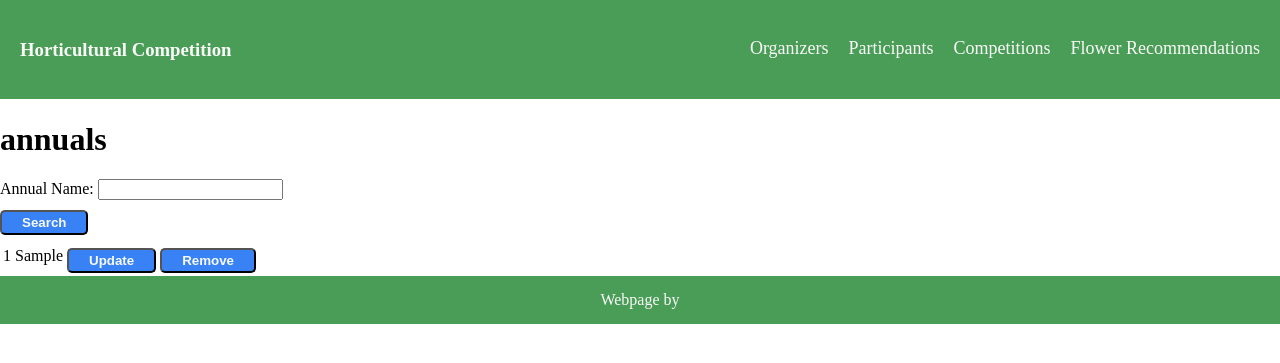
After one commit to iKeiNagai/Django, a Django app: page /Competitions/annual/1 in a window 1280 px wide. The commit adds this page. Shown: the top 363 px of the page. Run offline with Django 5.2, Linux system fonts and the light colour scheme; tables that the repository leaves empty hold one stand-in row (values such as "Sample post").

Commit message:
feat: annual/perennial page

```diff
--- a/dbproject/app/filters.py
+++ b/dbproject/app/filters.py
@@ -1,6 +1,6 @@
 import django_filters
 from django_filters import CharFilter, NumberFilter, ChoiceFilter
-from .models import User, Organizers, Competition, Flower
+from .models import User, Organizers, Competition, Flower, Perennials, Annuals
 
 class thefilter(django_filters.FilterSet) : #filter querysets
 
@@ -37,3 +37,15 @@ class entriesFilter(django_filters.FilterSet):
         model = Flower
         fields = ['species',
                   'color']
+
+class perennialFilter(django_filters.FilterSet):
+    perennials = CharFilter(field_name='perennials', lookup_expr='icontains', label='Perennial Name')
+    class Meta:
+        model = Perennials
+        fields = ['perennials']
+
+class annualsFilter(django_filters.FilterSet):
+    annuals = CharFilter(field_name='annuals', lookup_expr='icontains', label='Annual Name')
+    class Meta:
+        model = Annuals
+        fields = ['annuals']
--- a/dbproject/app/models.py
+++ b/dbproject/app/models.py
@@ -50,7 +50,8 @@ class Competition(models.Model):
 
 #perennials table
 class Perennials(models.Model):
-    perennial = models.OneToOneField(Competition, models.DO_NOTHING, primary_key=True)
+    perennial_id = models.AutoField(primary_key=True)
+    comp = models.ForeignKey(Competition, models.DO_NOTHING, db_column='comp')
     perennials = models.CharField(max_length=30, blank=True, null=True)
 
     class Meta:
@@ -59,8 +60,9 @@ class Perennials(models.Model):
 
 #annuals table
 class Annuals(models.Model):
-    annual = models.OneToOneField('Competition', models.DO_NOTHING, primary_key=True)
-    cosmos = models.CharField(max_length=30, blank=True, null=True)
+    annual_id = models.AutoField(primary_key=True)
+    comp = models.ForeignKey('Competition', models.DO_NOTHING, db_column='comp')
+    annuals = models.CharField(max_length=30, blank=True, null=True)
 
     class Meta:
         managed = False
--- a/dbproject/app/templates/competitions.html
+++ b/dbproject/app/templates/competitions.html
@@ -26,6 +26,10 @@
         <th>Location</th>
         <th>Competition Date&Time</th>
         <th>Participants</th>
+        <th></th>
+        <th></th>
+        <th><h5>Perennials</h5></th>
+        <th><h5>Annuals</h5></th>
         {% for competition in competitions %}
         <tr>
             <td>{{competition.c_id}}</td>
@@ -37,6 +41,8 @@
             <td><button>
                 <a href="{% url 'delete_object' obj_type='competition' obj_id=competition.c_id %}">Remove</a>
             </button></td>
+            <td><button><a href="{% url 'subclass' pora='perennial' id=competition.c_id %}">{{competition.perennials_set.count}}</a></button></td>
+            <td><button><a href="{% url 'subclass' pora='annual' id=competition.c_id %}">{{competition.annuals_set.count}}</a></button></td>
         </tr>
         {% endfor %}
 
--- a/dbproject/app/templates/home.html
+++ b/dbproject/app/templates/home.html
@@ -11,7 +11,7 @@
 <body>
 
     <div class="header">
-        <h3>Horticultural Competition</h3>
+        <h3><a href="{% url 'home' %}">Horticultural Competition</a></h3>
         <ul>
             <!--urls from urls.py-->
             <a href="{% url 'organizers' %}"><li>Organizers</li></a>
--- /dev/null
+++ b/dbproject/app/templates/subclass.html
@@ -0,0 +1,58 @@
+{% extends 'home.html' %}
+<!--extends home template-->
+{% block content %}
+
+    {% if perorann == "perennial" %}
+    <h1>perennial</h1>
+    <div>
+        <form method="GET" >
+            {{filter.form}}
+            <button type="submit"> Search </button>
+        </form>
+
+    </div>
+    <div>
+        <table>
+            {% for perennial in perennials %}
+            <tr>
+                <td>{{perennial.perennial_id}}</td>
+                <td>{{perennial.perennials}}</td>
+                <td><button>
+                    <a href="">Update</a>
+                </button></td>
+                <td><button>
+                    <a href="">Remove</a>
+                </button></td>
+            </tr>
+            {% endfor %}
+        </table>
+    </div>
+
+    {% elif perorann == "annual" %}
+    <h1>annuals</h1>
+    <div>
+        <form method="GET" >
+            {{filter.form}}
+            <button type="submit"> Search </button>
+        </form>
+
+    </div>
+    <div>
+        <table>
+            {% for annual in annuals %}
+            <tr>
+                <td>{{annual.annual_id}}</td>
+                <td>{{annual.annuals}}</td>
+                <td><button>
+                    <a href="">Update</a>
+                </button></td>
+                <td><button>
+                    <a href="">Remove</a>
+                </button></td>
+            </tr>
+            {% endfor %}
+        </table>
+    </div>
+    {% endif %}
+
+{% endblock %}
--- a/dbproject/app/urls.py
+++ b/dbproject/app/urls.py
@@ -9,8 +9,8 @@ urlpatterns = [
     path('User/entries/<int:entry>/form/<str:what>/<str:page>', views.user_forms, name='aform'),
     path('<str:page>/form/<str:what>/<int:entry>', views.user_forms, name='userforms'),
     path('Competitions/', views.competitions, name= "competitions"), #competition url
+    path('Competitions/<str:pora>/<int:id>', views.subclass, name= "subclass"),
     path('Competitions/randcomp/', views.randcomp, name = "randcomp"),
     path('pflowers/', views.pflowers, name= "pflowers"), #popular flowers url
     path('<str:obj_type>/delete/<int:obj_id>/', views.delete_object, name='delete_object'), #delete object url
-
 ]
--- a/dbproject/app/views.py
+++ b/dbproject/app/views.py
@@ -3,20 +3,17 @@ from django.urls import reverse
 from django.shortcuts import get_object_or_404, render, redirect
 from .models import Organizers, Flower, User, Competition, Perennials, Annuals
 from .Form import Insertflower, Insertuser, Insertcompetition, randc, InsertOrganizer
-from .filters import entriesFilter, thefilter, OrganizersFilter, CompetitionsFilter
+from .filters import entriesFilter, thefilter, OrganizersFilter, CompetitionsFilter, annualsFilter, perennialFilter
 from fuzzywuzzy import fuzz
 import random
 
 # Home view
 def home(request):
     # Query the database to find the three largest and three smallest plants based on size
-
-
     largest_plants = Flower.objects.exclude(size=None).order_by('-size')[:3]
     smallest_plants = Flower.objects.exclude(size=None).order_by('size')[:3]
 
     context = {
-
         'largest_plants': largest_plants,
         'smallest_plants': smallest_plants
     }
@@ -50,6 +47,25 @@ def entries(request, entry):
                'filter' : f_filter,
                'entry' : entry}
     return render(request, 'entries.html', context)
+
+def subclass(request, pora, id=None):
+
+    p_info = Perennials.objects.filter(comp=id)
+    a_info = Annuals.objects.filter(comp=id)
+
+    if pora == "perennial":
+        the_filter = perennialFilter(request.GET, queryset=p_info)
+        p_info = the_filter.qs
+
+    if pora == "annual":
+        the_filter = annualsFilter(request.GET, queryset=a_info)
+        a_info = the_filter.qs
+
+    context={'perennials': p_info,
+             'annuals' : a_info,
+             'perorann' : pora,
+             'filter' : the_filter}
+    return render(request, "subclass.html", context)
 
 def organizers(request):
     o_info = Organizers.objects.all() #creates organizers qs
--- a/insertTables.sql
+++ b/insertTables.sql
@@ -75,7 +75,7 @@ INSERT INTO Perennials(comp, perennials) VALUES
 
 
 
-INSERT INTO annuals(comp,cosmos) VALUES
+INSERT INTO annuals(comp,annuals) VALUES
 (2,'Begonia'),
 (2,'Geranium'),
 (2,'Petunia'),
--- a/tables.sql
+++ b/tables.sql
@@ -42,7 +42,7 @@ FOREIGN KEY(u_id) REFERENCES User(u_id)
 CREATE TABLE Annuals(
 annual_id INT AUTO_INCREMENT,
 comp INT NOT NULL,
-cosmos VARCHAR(30),
+annuals VARCHAR(30),
 PRIMARY KEY(annual_id),
 FOREIGN KEY(comp) REFERENCES competition(c_id)
     ON DELETE CASCADE
```
